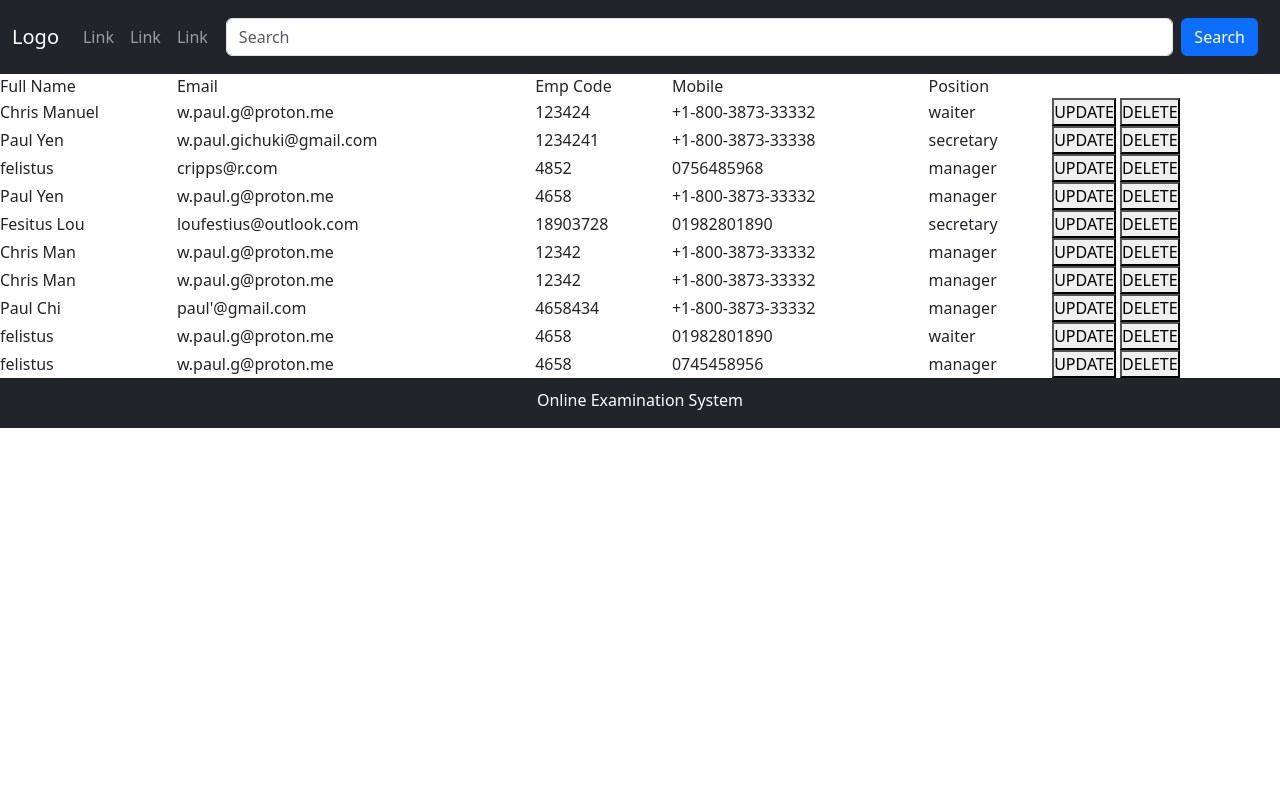
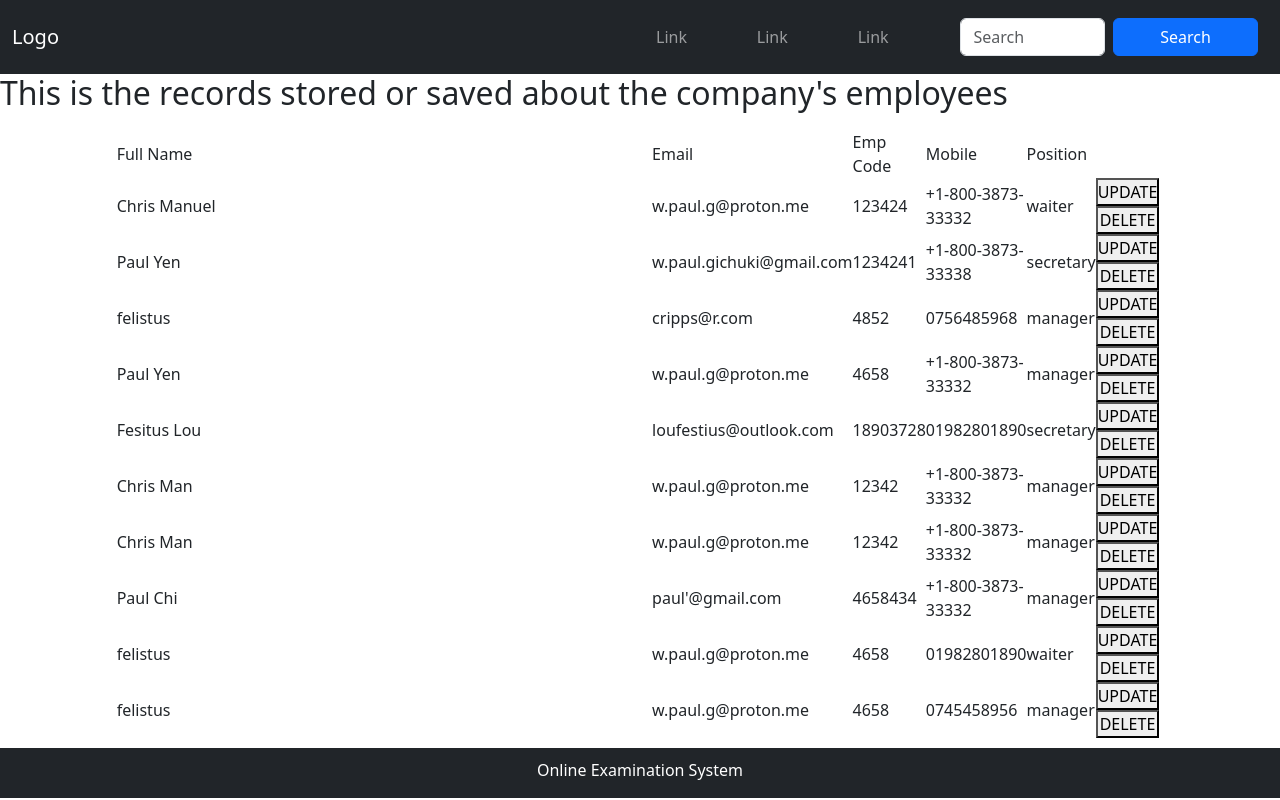
Before and after one commit to w-paul-g/Django-Project-A, a Django app: page /employees/employeelist/ in a window 1280 px wide. Run offline with Django 5.2, Linux system fonts and the light colour scheme; data comes from the database, SQL or seed files in the repository; both versions use the stored data as it was after the commit; some libraries are stand-ins or nearby versions.

Commit message:
initial commit

```diff
--- a/HR-SYSTEM/Employees/templates/base.html
+++ b/HR-SYSTEM/Employees/templates/base.html
@@ -8,7 +8,7 @@
     {% load static %}
     <link rel="stylesheet" href="{% static 'stylesheets/styles.css' %}">
 </head>
-<body>
+<body style="width: 100%">
 <header>
 
 </header>
--- a/HR-SYSTEM/Employees/templates/employee_list.html
+++ b/HR-SYSTEM/Employees/templates/employee_list.html
@@ -1,4 +1,5 @@
 <!DOCTYPE html>
+<!--suppress HtmlUnknownTarget -->
 <html lang="en">
 <head>
     <meta charset="UTF-8">
@@ -12,15 +13,16 @@
 {% block heading %}
 
 <h1>Employee List</h1>
-<h2>This is the records stored or saved about the company's employees  </h2>
 
 {% endblock %}
 
 {% block content %}
-<div></div>
-<div></div>
-<div></div>
-<table width="100%">
+<section>
+    <h2>This is the records stored or saved about the company's employees  </h2>
+    <div class="row">
+        <div class="col-lg-1 col-xl-1 col-xxl-1"></div>
+        <div class="col-lg-10 col-xl-10 col-xxl-10">
+            <table width="100%" style="margin: 10px 10px">
                 <thead>
                     <tr>
                         <td>Full Name</td>
@@ -29,33 +31,29 @@
                         <td>Mobile</td>
                         <td>Position</td>
                         <td>
-
                         </td>
                     </tr>
                 </thead>
                 <tbody>
-
                 {% for Employee in employee_list %}
-
                     <tr>
-
                         <td>{{Employee.fullname}}</td>
                         <td>{{Employee.email}}</td>
                         <td>{{Employee.emp_code}}</td>
                         <td>{{Employee.mobile_no}}</td>
                         <td>{{Employee.position}}</td>
                         <td>
-                <a href="{% url 'employee_update' employee.id %}"><button>UPDATE</button></a>
-                <a href="{% url 'employee_delete' employee.id %}"><button>DELETE</button></a>
+                            <a href="{% url 'employee_update' Employee.id %}"><button>UPDATE</button></a>
+                            <a href="{% url 'employee_delete' Employee.id %}"><button>DELETE</button></a>
                         </td>
-
                     </tr>
-
                 {% endfor %}
-
                 </tbody>
             </table>
-
+        </div>
+        <div class=col-lg-1 col-xl-1 col-xxl-1"></div>
+    </div>
+</section>
 {% endblock %}
 
 <script src="../../static/stylesheets/bootstrap-5.3.2-dist/js/bootstrap.min.js"></script>
--- a/HR-SYSTEM/static/stylesheets/styles.css
+++ b/HR-SYSTEM/static/stylesheets/styles.css
@@ -1,10 +1,12 @@
 *{
+    width: 100%;
     margin: 0;
     padding: 0;
 }
 body{
     color: white;
     background-color: black;
+    width: 100%;
 }
 hr{
     color: white;
```
Also changed, not shown: HR-SYSTEM/db.sqlite3. Lines whose indentation alone changed are shown as unchanged.
